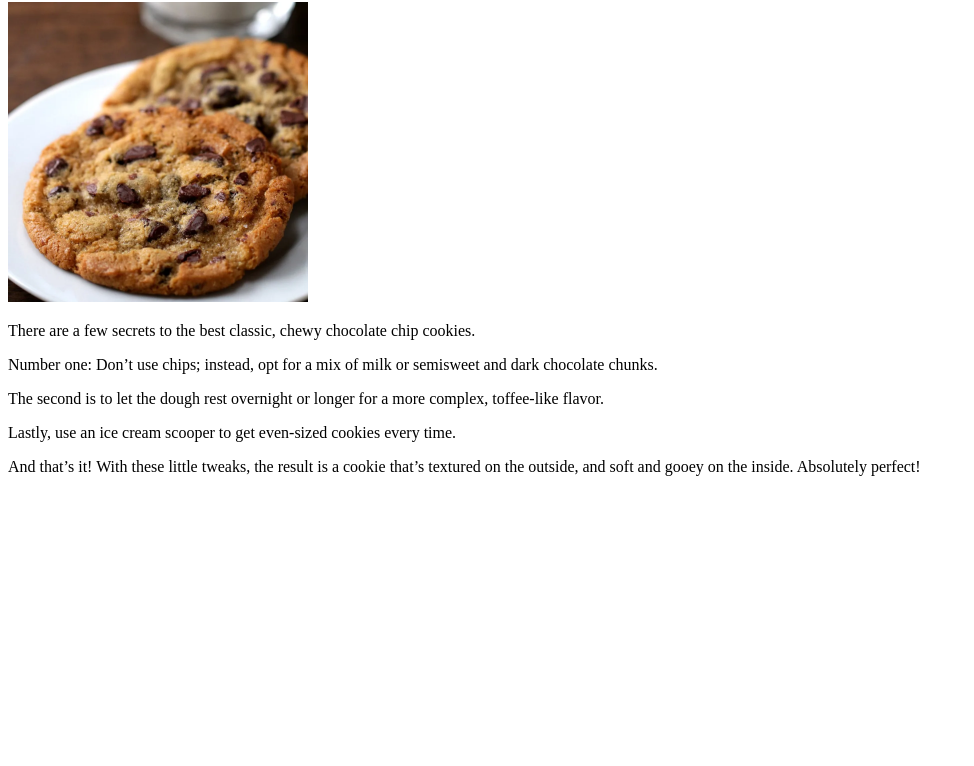
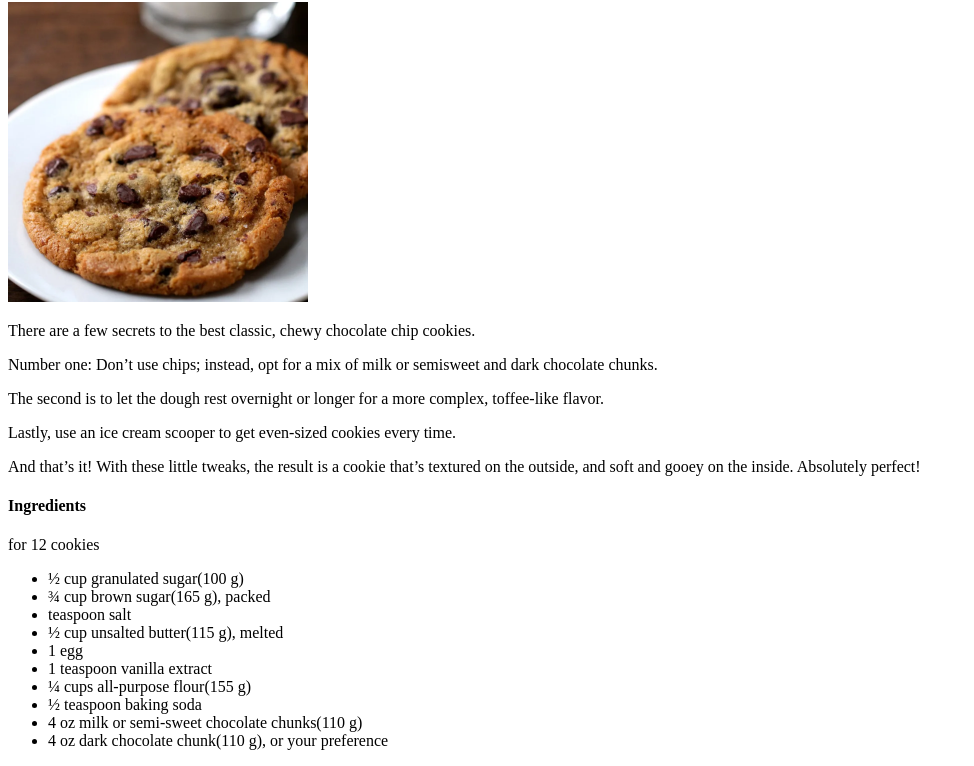
Before and after one commit to Santaneu/odin-recipes, a plain HTML site: page recipes/cookies.html in a window 1280 px wide. Shown: the part 78-844 px from the top of the page, without its empty margins (0-974 px from the left). Before the commit the page ends 800 px from the top, so only its background shows below. Drawn offline with Linux system fonts and the light colour scheme; files whose address does not match are found by name.

Commit message:
Added Ingredients in Unordered list

```diff
--- a/recipes/cookies.html
+++ b/recipes/cookies.html
@@ -14,7 +14,21 @@
     <p> The second is to let the dough rest overnight or longer for a more complex, toffee-like flavor.</p>
     <p>Lastly, use an ice cream scooper to get even-sized cookies every time.</p>
     <p>And that’s it! With these little tweaks, the result is a cookie that’s textured on the outside, and soft and gooey on the inside. Absolutely perfect!</p>
+    <!--I took the description from tasty-->
+    <h4>Ingredients</h4>
+    <p>for 12 cookies</p>
+    <ul>
 
-
+     <li>½ cup granulated sugar(100 g)</li>
+     <li> ¾ cup brown sugar(165 g), packed</li>
+     <li> teaspoon salt</li>
+     <li>½ cup unsalted butter(115 g), melted</Li>
+     <li>1 egg</1i>
+     <li>1 teaspoon vanilla extract</li>
+     <li> ¼ cups all-purpose flour(155 g)</li>
+     <li>½ teaspoon baking soda</li>
+     <li>4 oz milk or semi-sweet chocolate chunks(110 g)</li>
+     <li>4 oz dark chocolate chunk(110 g), or your preference</li>
+    </ul>
 </body>
 </html>
```
